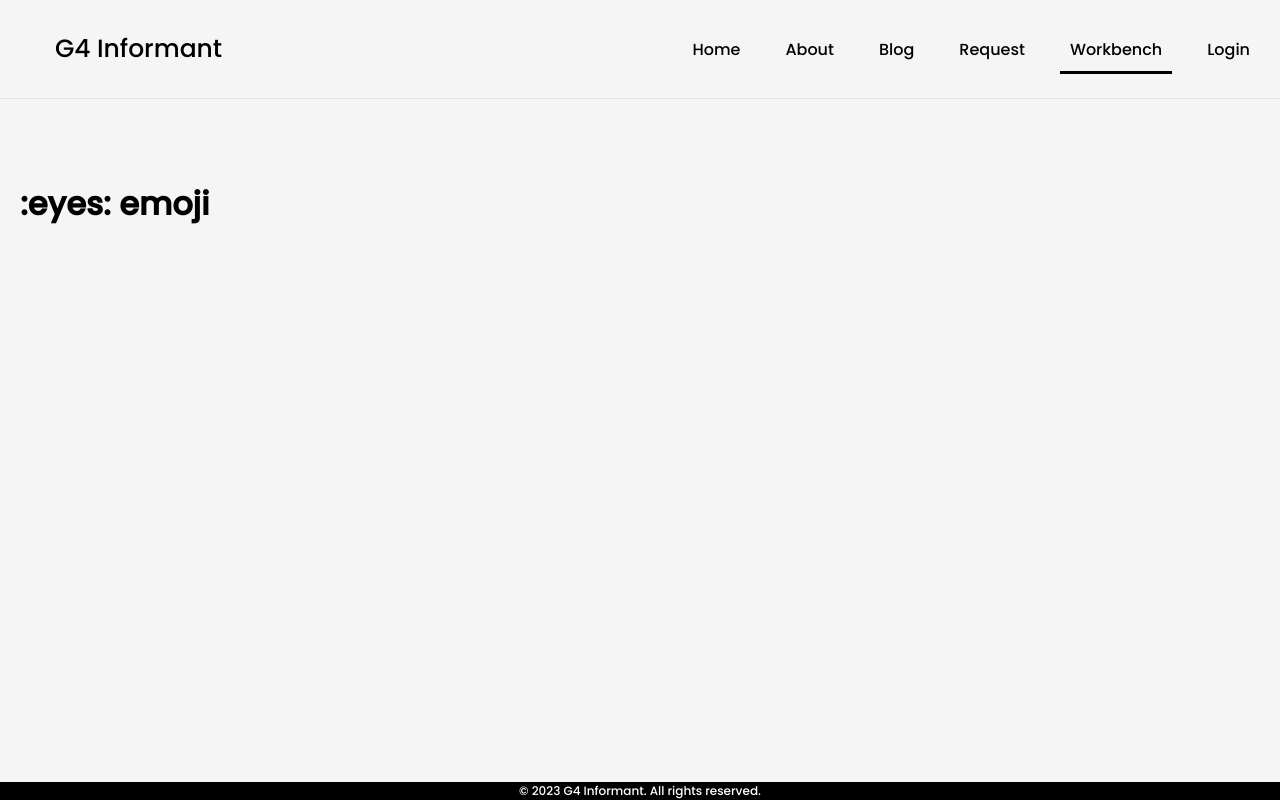
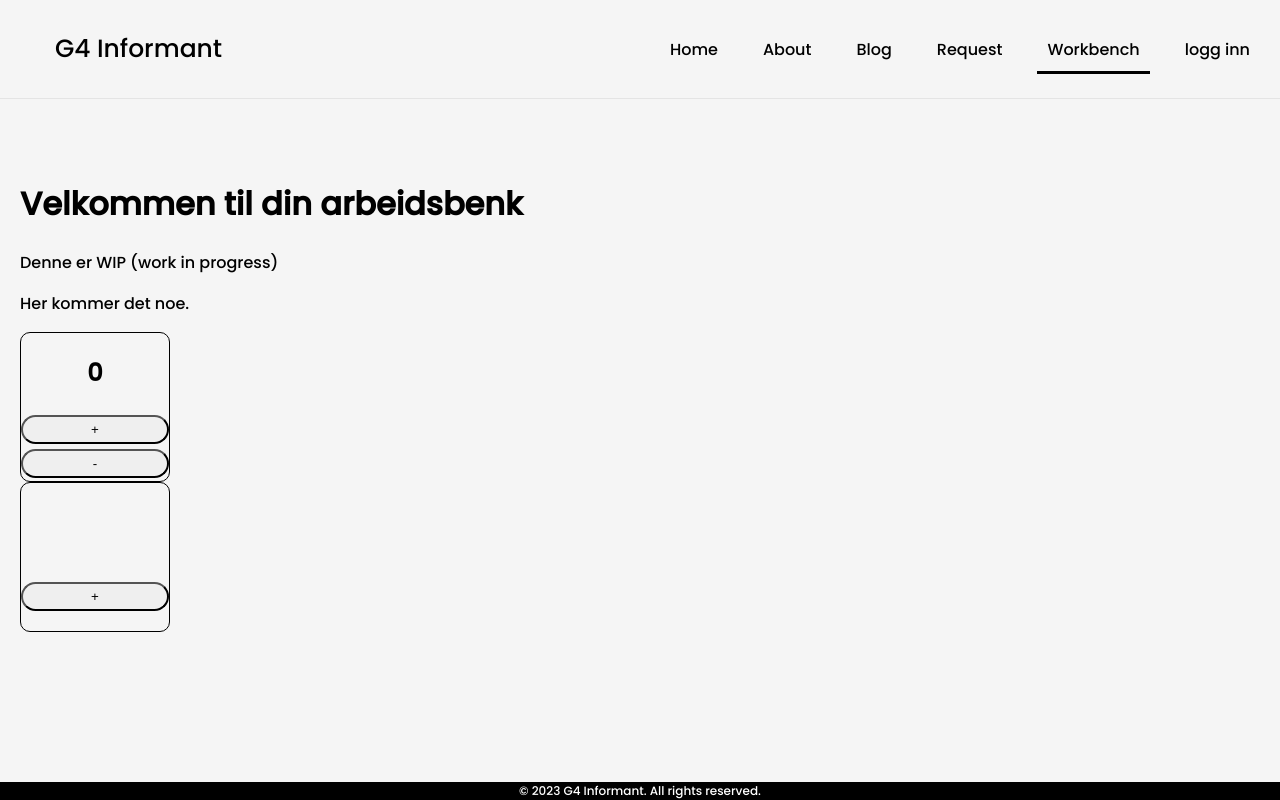
Before and after one commit to vegardwaka/g4informant, a React (Create React App) app in the folder g4-informant/: page /Workbench in a window 1280 px wide. Built offline with nearby package versions, Linux system fonts and the light colour scheme.

Commit message:
fikset token og mer api
Co-authored-by: Vebteo <Vebteo@users.noreply.github.com>
Co-authored-by: vegardwaka <vegardwaka@users.noreply.github.com>
Co-authored-by: SigveDankel <SigveDankel@users.noreply.github.com>

```diff
--- a/g4-informant/src/components/Login.js
+++ b/g4-informant/src/components/Login.js
@@ -6,9 +6,19 @@ import PropTypes from 'prop-types'
 export default function Login({ setToken }) {
     const [epost, setEpost] = useState('');
     const [passord, setPassord] = useState('');
-    //const [feil, setFeil] = useState('');
     const [bruker, setBruker] = useState([]);
     const navigate = useNavigate();
+
+    /*async function getUser() {
+        await fetch(`http://localhost:3001/bruker/${epost}&${passord}`, {
+            method: 'GET',
+        })
+          .then(response => {
+             return response.json()
+          })
+          .then(data => { setBruker(data)
+          })
+    }
 
     const handleSubmit = async (e) => {
         e.preventDefault()
@@ -17,23 +27,31 @@ export default function Login({ setToken }) {
             passord
         })
         setToken(token)
-    };
+    }*/
+
+    async function getUser() {
+        const response = await fetch(`http://localhost:3001/bruker/${epost}&${passord}`, {
+          method: 'GET',
+        });
+        const data = await response.json();
+        setBruker(data);
+        let token = ""/*
+        const test = data.brukernavn
+        token = test*/
+        const testerr = bruker.map((y) => token = y.brukernavn)
+        return token;
+        //trenger en form for await, funker hvis vi trykker submit to ganger
+    }
+
+
+      const handleSubmit = async (e) => {
+        e.preventDefault();
+        const token = await getUser();
+        setToken(token);
+       // navigate("/");
+      };
 
     /* Hente bruker */
-async function getUser() {
-        fetch(`http://localhost:3001/bruker/${epost}&${passord}`, {
-            method: 'GET',
-        })
-          .then(response => {
-             return response.json()
-          })
-          .then(data => { setBruker(data)
-          })
-          .then(() => {
-            navigate('/');
-        });
-    }
-
 
     const tabs = Array.isArray(bruker) ? bruker.map((y) => y.brukernavn) : [];
     let tekst
--- a/g4-informant/src/components/NavBar.js
+++ b/g4-informant/src/components/NavBar.js
@@ -1,5 +1,6 @@
 import { NavLink } from "react-router-dom";
 export default function NavBar() {
+
     return (
         <nav className="navbar">
             <NavLink to="/" id="navbar-title">G4 Informant</NavLink>
@@ -9,7 +10,7 @@ export default function NavBar() {
                 <NavLink to="/blog">Blog</NavLink>
                 <NavLink to="/foresporsel">Request</NavLink>
                 <NavLink to="/workbench">Workbench</NavLink>
-                <NavLink to="/login">Login</NavLink>
+                <NavLink to="/login">logg inn</NavLink>
             </div>
         </nav>
     );
--- a/g4-informant/src/components/Request.js
+++ b/g4-informant/src/components/Request.js
@@ -5,10 +5,12 @@ export default function Request() {
     const [title, setTitle] = useState("");
     const [category, setCategory] = useState('');
     const [message, setMessage] = useState('');
+    const navigate = useNavigate();
 
     const handleSubmit = (e) => {
         e.preventDefault();
         createRequest();
+        navigate("/");
     }
 
     /* Insert request */
--- a/g4-informant/src/components/Workbench.js
+++ b/g4-informant/src/components/Workbench.js
@@ -1,5 +1,41 @@
+import {useState} from 'react';
+import APIKlokke from "./workbenchData/APIKlokke"
+
 export default function Workbench() {
+    const [count, setCount] = useState(0);
+    const [klokke, setKlokke] = useState("");
+
+    function APIKlokke(){
+        fetch("http://worldtimeapi.org/api/ip")
+        .then((response) => response.json())
+        .then((data) => {
+            setKlokke(data.datetime);
+        });
+    };
+
+    function handleClickAdd() {
+        setCount(count + 1)
+
+    }
+
+    function handleClickSub() {
+        setCount(count - 1)
+    }
+
     return (
-        <h1>:eyes: emoji</h1>
+        <div className="workbench-container">
+            <h1>Velkommen til din arbeidsbenk</h1>
+            <p>Denne er WIP (work in progress)</p>
+            <p>Her kommer det noe.</p>
+            <div className="workbench-box">
+                <h2 className="workbench-counter">{count}</h2>
+                <button onClick={handleClickAdd} className="workbench-button-add">+</button>
+                <button onClick={handleClickSub} className="workbench-button-sub">-</button>
+            </div>
+            <div className="workbench-box">
+                <h2 className="workbench-counter">{klokke} </h2>
+                <button onClick={APIKlokke} className="workbench-button-add">+</button>
+            </div>
+        </div>
     )
 }
--- a/g4-informant/src/components/useToken.js
+++ b/g4-informant/src/components/useToken.js
@@ -1,30 +1,17 @@
 import {useState} from 'react'
-
-
+      // IKKE RØR DETTE
 export default function useToken() {
-    const getToken = () =>{
+  const getToken =() =>{
     const tokenString = localStorage.getItem('token')
-        if (tokenString) {
-        console.log(tokenString)
     const userToken = JSON.parse(tokenString)
-        console.log(userToken)
-        if (userToken && userToken.token) {
-            return userToken?.token;
+    return userToken?.token
 }
-          return null;
-        }
-
-    }
-
 const [token, setToken] = useState(getToken())
 const saveToken = userToken => {
-        if (userToken && userToken.token) {
+  console.log(userToken)
     localStorage.setItem('token', JSON.stringify(userToken))
     setToken(userToken.token)
-          console.log(userToken)
   }
-      }
-
   return {
     setToken: saveToken,
     token
--- /dev/null
+++ b/g4-informant/src/components/workbenchData/APIKlokke.js
@@ -0,0 +1,11 @@
+export default function APIKlokke(){
+    fetch('"http://worldtimeapi.org/api/ip"', {
+        method: 'GET',
+        headers: {
+            'Content-Type': 'application/json',
+        },
+    })
+    .then(response => {
+        return response.json();
+    })
+}
--- a/g4-informant/src/index.css
+++ b/g4-informant/src/index.css
@@ -301,3 +301,28 @@ padding: 20px;
   background-color: darkgrey;
 
 }
+
+/* Workbench */
+
+.workbench-box {
+  display: grid;
+  align-items: center;
+  width: 150px;
+  height: 150px;
+  border: 1px #000000;
+  border-style: solid;
+  border-radius: 10px;
+}
+
+.workbench-counter{
+  text-align: center;
+}
+
+.workbench-button-add{
+  padding: 5px 10px 5px 10px;
+  border-radius: 15px;
+}
+.workbench-button-sub{
+  padding: 5px 10px 5px 10px;
+  border-radius: 15px;
+}
```
Also changed, not shown: 1 other file (tests, documents, lock files or other folders). Lines whose indentation alone changed are shown as unchanged.
